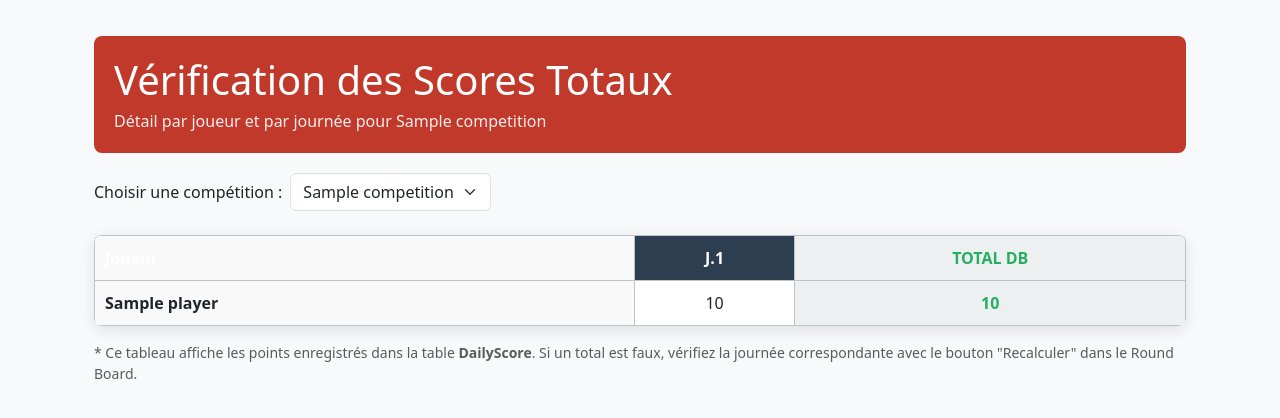
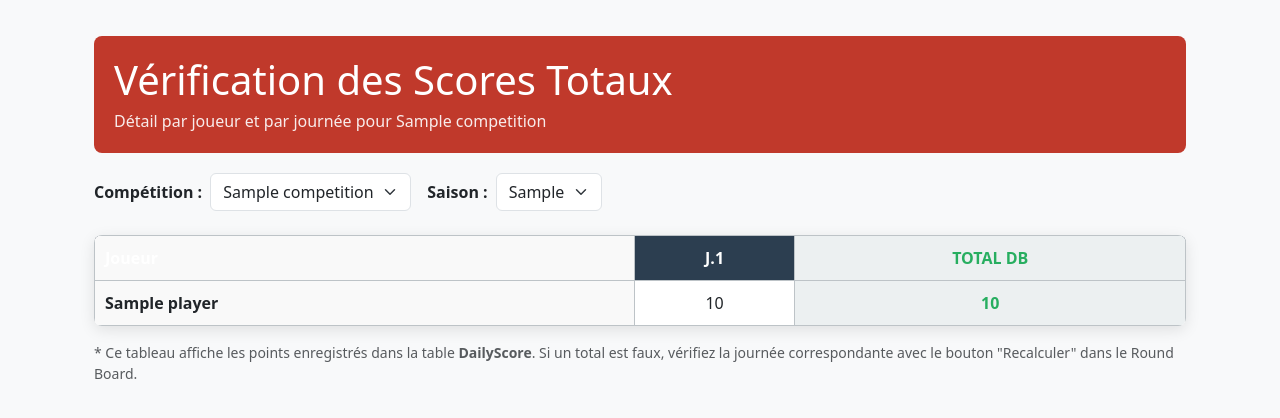
Before and after one commit to Xavcpr/App_prono_rugby, a Django app: page /debug-scores/ in a window 1280 px wide. Shown: the top 418 px of the page. Run offline with Django 5.2, Linux system fonts and the light colour scheme; a user stored in the database is signed in; tables that the repository leaves empty hold one stand-in row (values such as "Sample post").

Commit message:
debug-scores

```diff
--- a/core/templates/debug_scores.html
+++ b/core/templates/debug_scores.html
@@ -16,16 +16,31 @@
             <p style="margin: 5px 0 0 0; opacity: 0.9">Détail par joueur et par journée pour {{ selected_competition.name }}</p>
         </div>
         <div class="mb-4">
-            <form method="get" class="d-flex align-items-center gap-2">
-                <label>Choisir une compétition :</label>
+            <form method="get" class="d-flex align-items-center gap-3 flex-wrap">
+                <div class="d-flex align-items-center gap-2">
+                    <label class="fw-bold">Compétition :</label>
                     <select name="competition"
-                        onchange="this.form.submit()"
+                            onchange="this.form.season.value=''; this.form.submit()"
                             class="form-select w-auto">
                         {% for comp in competitions %}
                             <option value="{{ comp.id }}"
-                                {% if comp.id == selected_competition.id %}selected{% endif %}>{{ comp.name }}</option>
+                                    {% if comp.id == selected_competition.id %}selected{% endif %}>
+                                {{ comp.name }}
+                            </option>
                         {% endfor %}
                     </select>
+                </div>
+                <div class="d-flex align-items-center gap-2">
+                    <label class="fw-bold">Saison :</label>
+                    <select name="season"
+                            onchange="this.form.submit()"
+                            class="form-select w-auto">
+                        {% for s in seasons %}
+                            <option value="{{ s.id }}"
+                                    {% if s.id == selected_season.id %}selected{% endif %}>{{ s.year }}</option>
+                        {% endfor %}
+                    </select>
+                </div>
             </form>
         </div>
         <div class="table-container">
--- a/core/views.py
+++ b/core/views.py
@@ -780,56 +780,58 @@ def statistiques_view(request):
 
 @login_required
 def debug_scores_view(request):
-    # 1. Récupérer la compétition sélectionnée (ou la dernière par défaut)
+    # 1. Récupérer toutes les compétitions pour le premier menu
+    competitions = Competition.objects.all().order_by('name')
+
+    # 2. Récupérer la compétition sélectionnée
     competition_id = request.GET.get('competition')
     if competition_id:
         selected_competition = get_object_or_404(Competition, id=competition_id)
     else:
-        selected_competition = Competition.objects.first()
+        selected_competition = competitions.first()
 
     if not selected_competition:
-        return render(request, "pronos/debug_scores.html", {"error": "Aucune compétition trouvée"})
+        return render(request, "debug_scores.html", {"error": "Aucune compétition trouvée"})
 
-    # 2. Récupérer les rounds et les joueurs
-    rounds = Round.objects.filter(season__competition=selected_competition).order_by('number')
-    players = Player.objects.all().select_related('user').order_by('name')
+    # 3. Récupérer les SAISONS de cette compétition pour le deuxième menu
+    seasons = Season.objects.filter(competition=selected_competition).order_by('-year')
 
-    # 3. Récupérer tous les scores de cette compétition
-    # On utilise DailyScore qui semble être ton modèle de stockage par round
+    # 4. Récupérer la saison sélectionnée (ou la dernière par défaut)
+    season_id = request.GET.get('season')
+    if season_id:
+        selected_season = get_object_or_404(Season, id=season_id)
+    else:
+        selected_season = seasons.first()
+
+    # 5. Filtrer les Rounds UNIQUEMENT pour cette saison
+    rounds = Round.objects.filter(season=selected_season).order_by('number')
+    players = Player.objects.filter(user__isnull=False).order_by('name')
+
+    # 6. Matrice de scores (ton code reste le même, mais filtré par rounds de la saison)
     daily_scores = DailyScore.objects.filter(round__in=rounds).select_related('user', 'round')
-
-    # 4. Construire la matrice de données
-    # Structure : { user_id: { round_id: points } }
     score_matrix = {}
     for score in daily_scores:
         if score.user_id not in score_matrix:
             score_matrix[score.user_id] = {}
         score_matrix[score.user_id][score.round_id] = score.points
 
-    # 5. Calculer le total par joueur pour vérification
     player_data = []
     for p in players:
-        row = {
-            'player': p,
-            'scores': [],
-            'total_calc': 0
-        }
+        row = {'player': p, 'scores': [], 'total_calc': 0}
         for r in rounds:
-            # On récupère le score stocké en base
             pts = score_matrix.get(p.user_id, {}).get(r.id, 0)
             row['scores'].append(pts)
             row['total_calc'] += pts
         player_data.append(row)
 
-    competitions = Competition.objects.all()
-
     return render(request, "debug_scores.html", {
         "selected_competition": selected_competition,
+        "selected_season": selected_season,
         "competitions": competitions,
+        "seasons": seasons,
         "rounds": rounds,
         "player_data": player_data,
     })
-
 
 @login_required
 def recap_pronos_classement(request):
```
Lines whose indentation alone changed are shown as unchanged.
